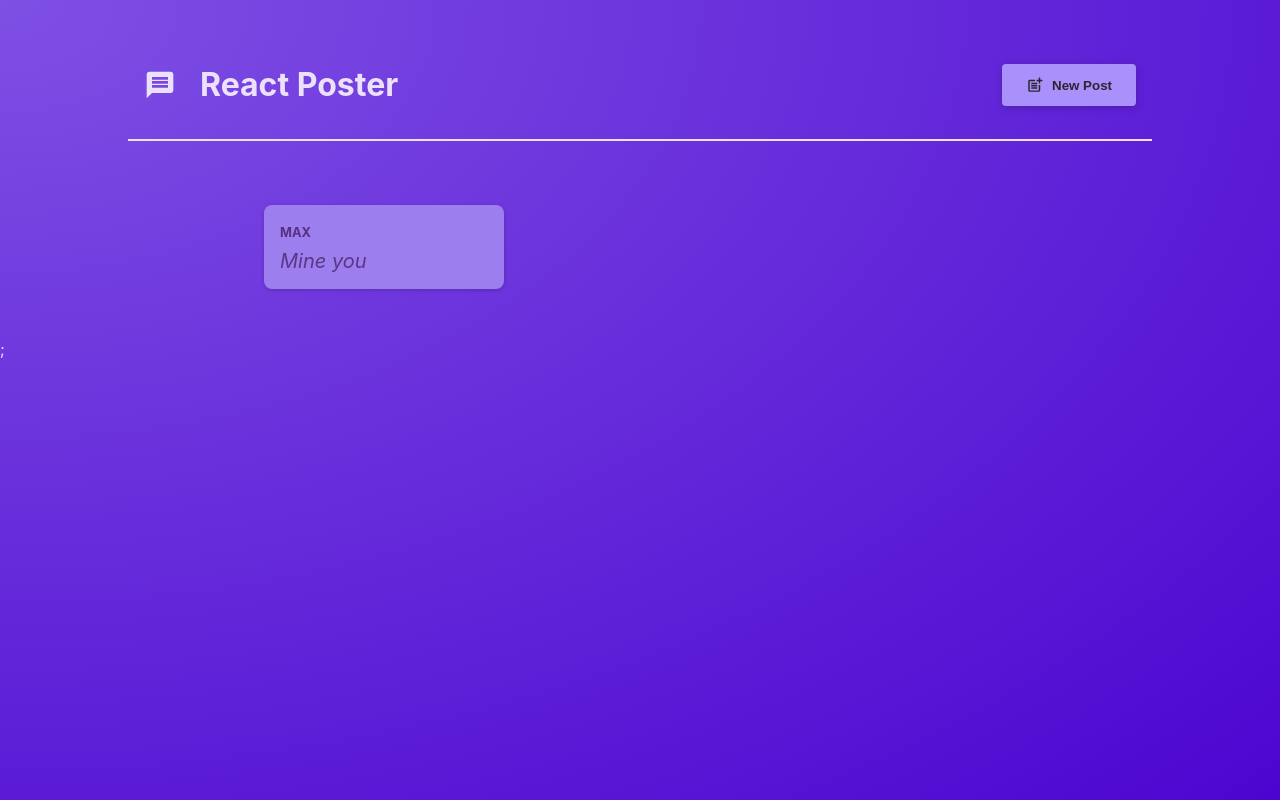
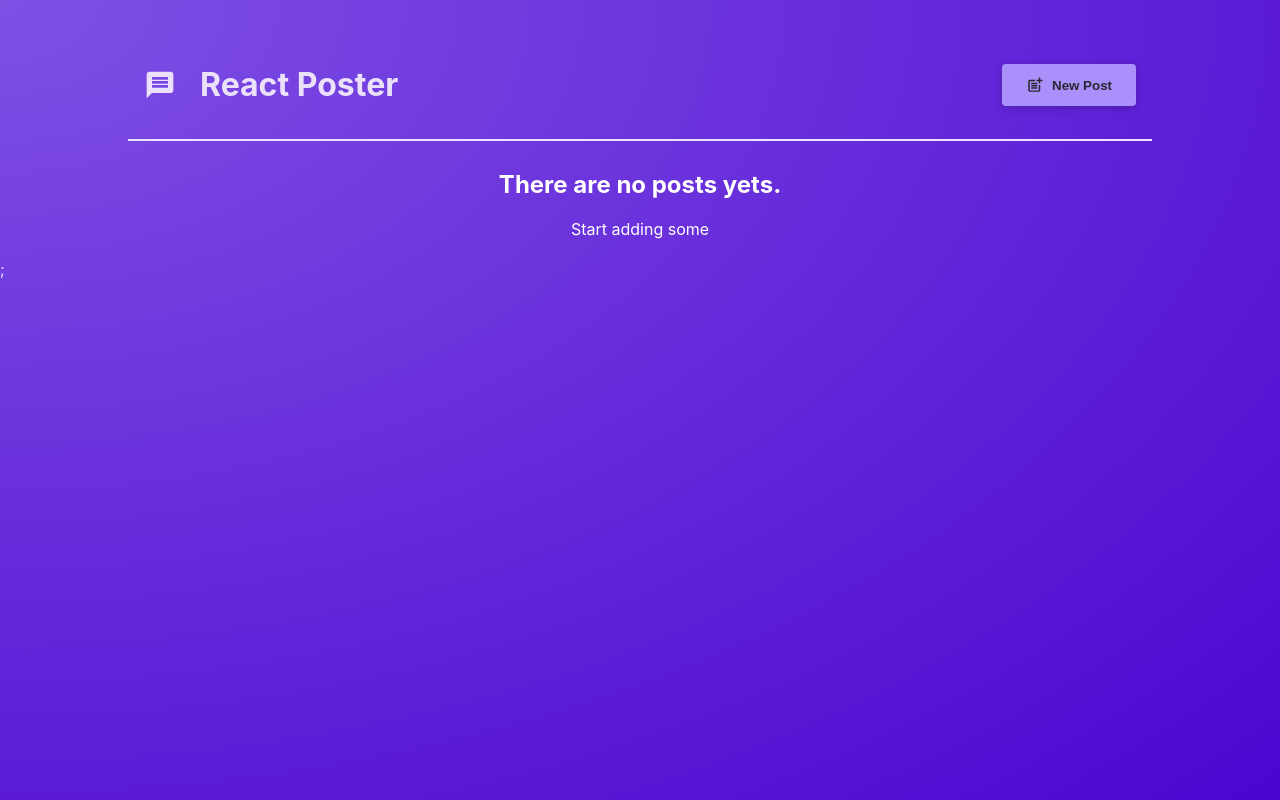
Before and after one commit to papiyinks/yinks-twiiter, a React (Vite) app: page / in a window 1280 px wide. Built offline with nearby package versions, Linux system fonts and the light colour scheme.

Commit message:
updating state based on previous state and outputting data

```diff
--- a/src/components/NewPost.jsx
+++ b/src/components/NewPost.jsx
@@ -2,7 +2,7 @@
 
 import classes from "./NewPost.module.css";
 
-function NewPost({ onCancel }) {
+function NewPost({ onCancel, onAddPost }) {
   const [enterBody, setEnterBody] = useState("");
   const [enterAuthor, setEnterAuthor] = useState("");
 
@@ -20,6 +20,7 @@
       body: enterBody,
       author: enterAuthor,
     };
+    onAddPost(postData);
     onCancel();
   }
 
--- a/src/components/PostsList.jsx
+++ b/src/components/PostsList.jsx
@@ -6,16 +6,33 @@
 import Modal from "./Modal";
 
 function PostsList({ isPosting, onStopPosting }) {
+  const [posts, setPosts] = useState([]);
+
+  function addPostHandler(postData) {
+    setPosts((existingPosts) => [postData, ...existingPosts]);
+  }
+
   return (
     <>
       {isPosting && (
         <Modal onClose={onStopPosting}>
-          <NewPost onCancel={onStopPosting} />
+          <NewPost onCancel={onStopPosting} onAddPost={addPostHandler} />
         </Modal>
       )}
-      <ul className={classes.posts}>
-        <Post author="Max" body="Mine you" />
-      </ul>
+      {posts.length > 0 && (
+        <ul className={classes.posts}>
+          {posts.map((post) => (
+            <Post key={post.body} author={post.author} body={post.body} />
+          ))}
+        </ul>
+      )}
+
+      {posts.length === 0 && (
+        <div style={{ textAlign: "center", color: "white" }}>
+          <h2>There are no posts yets.</h2>
+          <p>Start adding some</p>
+        </div>
+      )}
     </>
   );
 }
```
